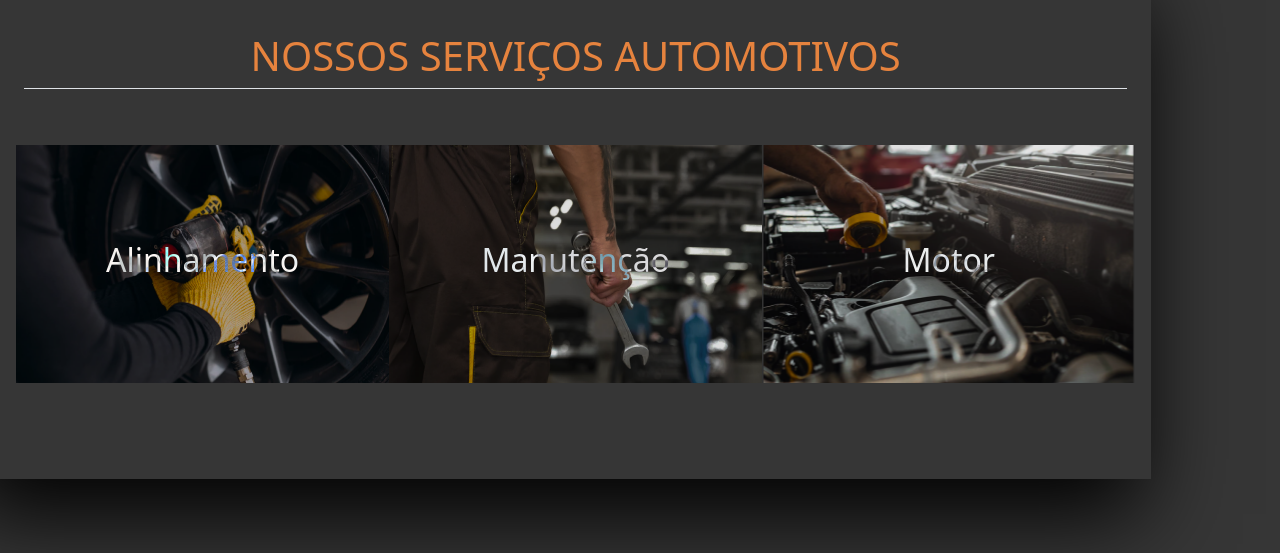
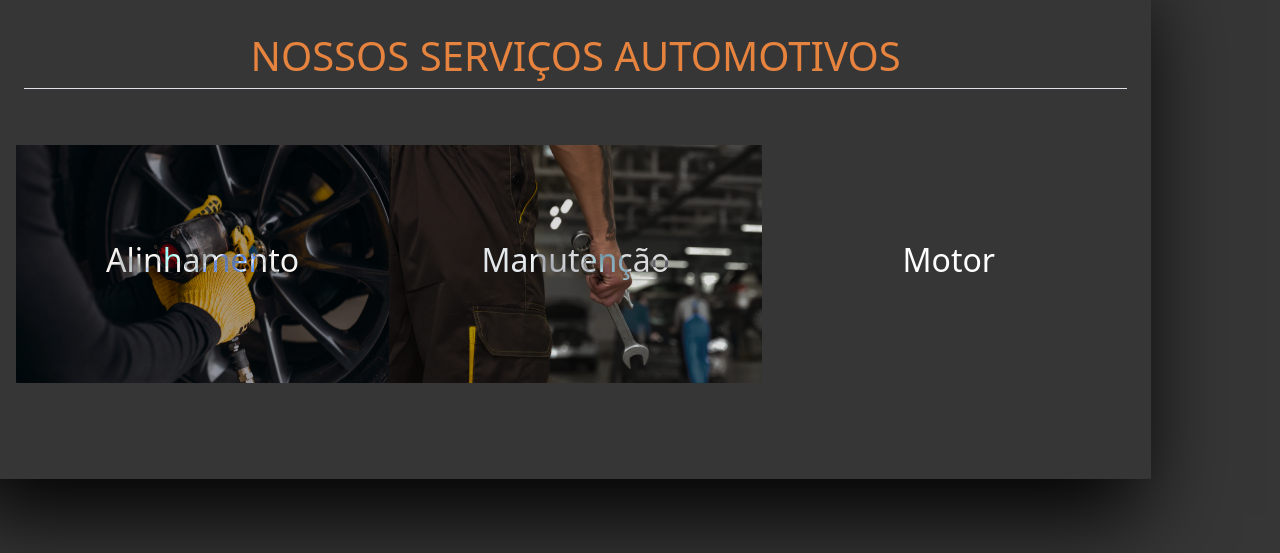
Before and after one commit to mktechnologyweb/oficinavideo, a plain HTML site: page index.html in a window 1280 px wide. Shown: the part 816-1369 px from the top of the page. Drawn offline with nearby package versions, Linux system fonts and the light colour scheme.

Commit message:
Update style.css

```diff
--- a/style/style.css
+++ b/style/style.css
@@ -162,7 +162,7 @@ color: white;
 }
 
 .img3 {
-    background-image: url(of3.png);
+    background-image: url(o;
     background-repeat: no-repeat;
     background-position: center;
 
```
